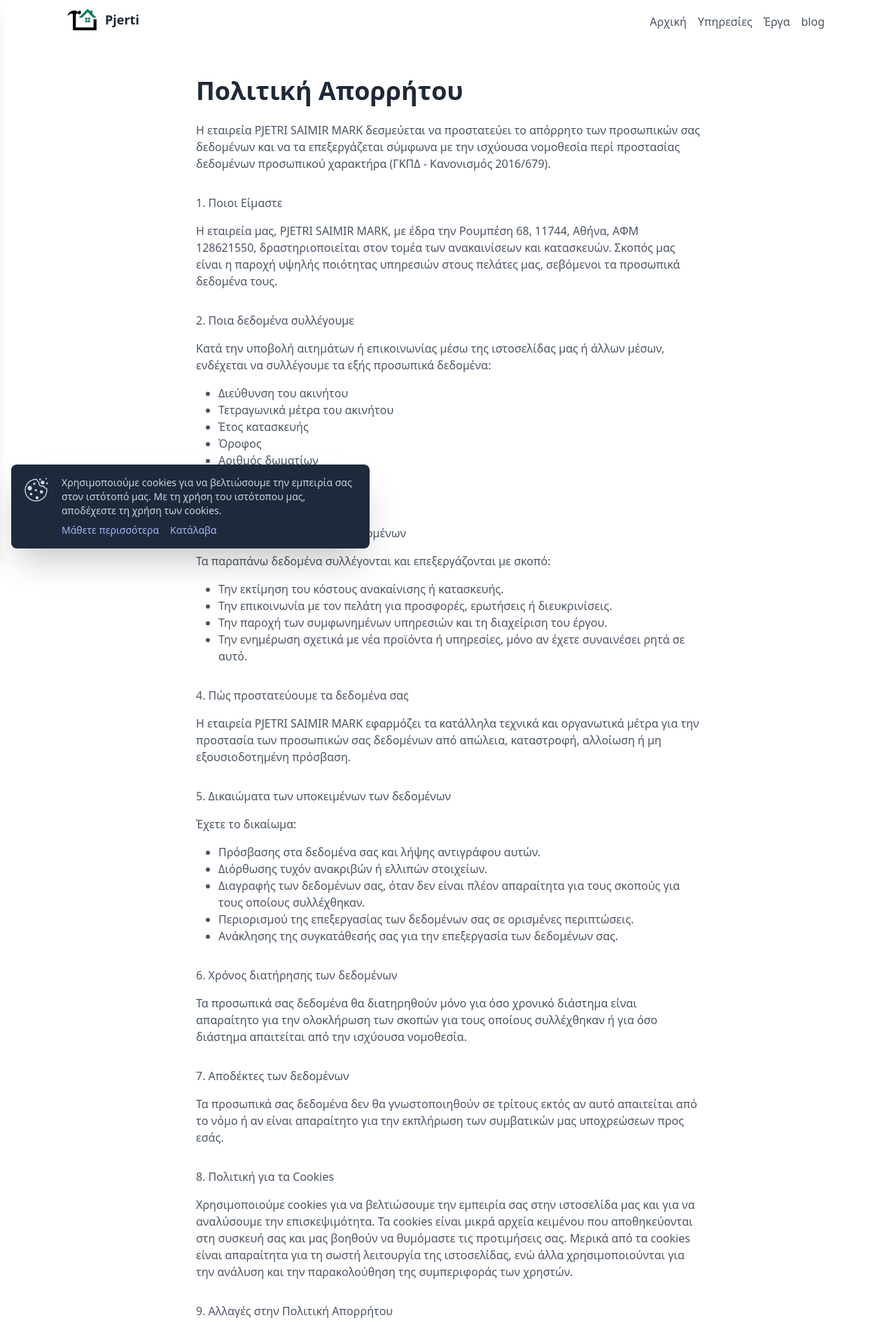
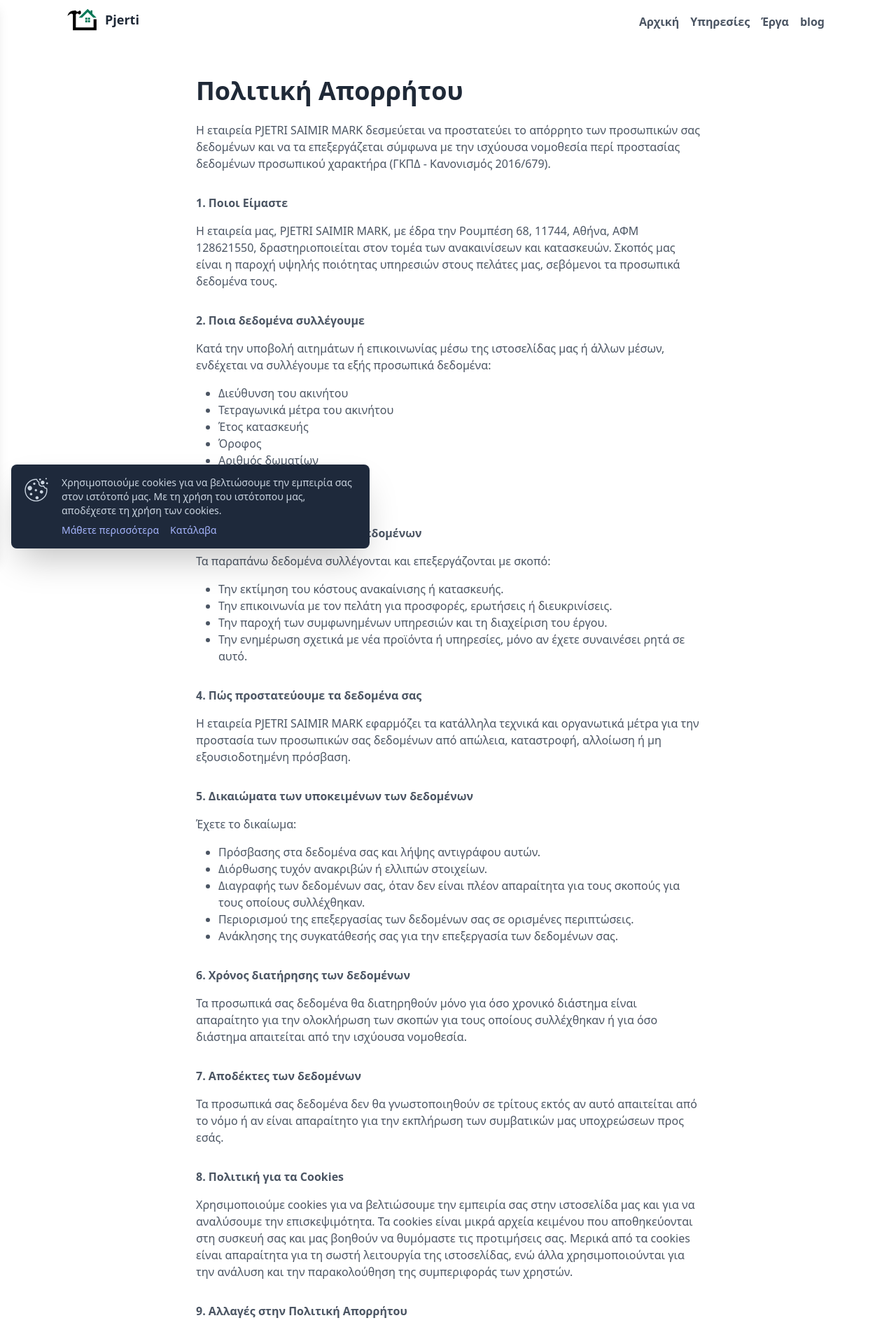
Before and after one commit to gparas/constructions-pjetri, a Next.js app: page /privacy-policy in a window 1280 px wide. Shown: the top 1904 px of the page at 70% size. Built offline with nearby package versions, Linux system fonts and the light colour scheme; no server answers.

Commit message:
small fixes

```diff
--- a/app/(main)/anakainisi/faq.tsx
+++ b/app/(main)/anakainisi/faq.tsx
@@ -21,7 +21,7 @@ const Faq = () => {
                 className="flex items-center justify-between gap-3 py-4"
                 onClick={() => toggle(index)}
               >
-                <p className="text-lg heading">{faq.title}</p>
+                <p className="text-lg font-semibold">{faq.title}</p>
                 <ChevronDownIcon
                   width={24}
                   height={24}
--- a/app/(main)/privacy-policy/page.tsx
+++ b/app/(main)/privacy-policy/page.tsx
@@ -19,14 +19,14 @@ const PrivacyPolicyPage = () => {
           ισχύουσα νομοθεσία περί προστασίας δεδομένων προσωπικού χαρακτήρα
           (ΓΚΠΔ - Κανονισμός 2016/679).
         </p>
-        <p className="mb-4 heading">1. Ποιοι Είμαστε</p>
+        <p className="mb-4 font-semibold">1. Ποιοι Είμαστε</p>
         <p className="mb-8">
           Η εταιρεία μας, PJETRI SAIMIR MARK, με έδρα την Ρουμπέση 68, 11744,
           Αθήνα, ΑΦΜ 128621550, δραστηριοποιείται στον τομέα των ανακαινίσεων
           και κατασκευών. Σκοπός μας είναι η παροχή υψηλής ποιότητας υπηρεσιών
           στους πελάτες μας, σεβόμενοι τα προσωπικά δεδομένα τους.
         </p>
-        <p className="mb-4 heading">2. Ποια δεδομένα συλλέγουμε</p>
+        <p className="mb-4 font-semibold">2. Ποια δεδομένα συλλέγουμε</p>
         <p className="mb-4">
           Κατά την υποβολή αιτημάτων ή επικοινωνίας μέσω της ιστοσελίδας μας ή
           άλλων μέσων, ενδέχεται να συλλέγουμε τα εξής προσωπικά δεδομένα:
@@ -40,7 +40,9 @@ const PrivacyPolicyPage = () => {
           <li>Διεύθυνση email</li>
           <li>Τηλέφωνο</li>
         </ul>
-        <p className="mb-4 heading">3. Σκοπός επεξεργασίας των δεδομένων</p>
+        <p className="mb-4 font-semibold">
+          3. Σκοπός επεξεργασίας των δεδομένων
+        </p>
         <p className="mb-4 ">
           Τα παραπάνω δεδομένα συλλέγονται και επεξεργάζονται με σκοπό:
         </p>
@@ -58,13 +60,15 @@ const PrivacyPolicyPage = () => {
             συναινέσει ρητά σε αυτό.
           </li>
         </ul>
-        <p className="mb-4 heading">4. Πώς προστατεύουμε τα δεδομένα σας</p>
+        <p className="mb-4 font-semibold">
+          4. Πώς προστατεύουμε τα δεδομένα σας
+        </p>
         <p className="mb-8">
           Η εταιρεία PJETRI SAIMIR MARK εφαρμόζει τα κατάλληλα τεχνικά και
           οργανωτικά μέτρα για την προστασία των προσωπικών σας δεδομένων από
           απώλεια, καταστροφή, αλλοίωση ή μη εξουσιοδοτημένη πρόσβαση.
         </p>
-        <p className="mb-4 heading">
+        <p className="mb-4 font-semibold">
           5. Δικαιώματα των υποκειμένων των δεδομένων
         </p>
         <p className="mb-4 ">Έχετε το δικαίωμα:</p>
@@ -84,19 +88,19 @@ const PrivacyPolicyPage = () => {
             σας.
           </li>
         </ul>
-        <p className="mb-4 heading">6. Χρόνος διατήρησης των δεδομένων</p>
+        <p className="mb-4 font-semibold">6. Χρόνος διατήρησης των δεδομένων</p>
         <p className="mb-8">
           Τα προσωπικά σας δεδομένα θα διατηρηθούν μόνο για όσο χρονικό διάστημα
           είναι απαραίτητο για την ολοκλήρωση των σκοπών για τους οποίους
           συλλέχθηκαν ή για όσο διάστημα απαιτείται από την ισχύουσα νομοθεσία.
         </p>
-        <p className="mb-4 heading">7. Αποδέκτες των δεδομένων</p>
+        <p className="mb-4 font-semibold">7. Αποδέκτες των δεδομένων</p>
         <p className="mb-8">
           Τα προσωπικά σας δεδομένα δεν θα γνωστοποιηθούν σε τρίτους εκτός αν
           αυτό απαιτείται από το νόμο ή αν είναι απαραίτητο για την εκπλήρωση
           των συμβατικών μας υποχρεώσεων προς εσάς.
         </p>
-        <p className="mb-4 heading">8. Πολιτική για τα Cookies</p>
+        <p className="mb-4 font-semibold">8. Πολιτική για τα Cookies</p>
         <p className="mb-8">
           Χρησιμοποιούμε cookies για να βελτιώσουμε την εμπειρία σας στην
           ιστοσελίδα μας και για να αναλύσουμε την επισκεψιμότητα. Τα cookies
@@ -106,13 +110,13 @@ const PrivacyPolicyPage = () => {
           χρησιμοποιούνται για την ανάλυση και την παρακολούθηση της
           συμπεριφοράς των χρηστών.
         </p>
-        <p className="mb-4 heading">9. Αλλαγές στην Πολιτική Απορρήτου</p>
+        <p className="mb-4 font-semibold">9. Αλλαγές στην Πολιτική Απορρήτου</p>
         <p className="mb-8">
           Η παρούσα Πολιτική Απορρήτου μπορεί να τροποποιηθεί όποτε κριθεί
           απαραίτητο. Κάθε τροποποίηση θα αναρτάται στην ιστοσελίδα μας, και οι
           πελάτες μας θα ενημερώνονται για οποιεσδήποτε σημαντικές αλλαγές.
         </p>
-        <p className="mb-4 heading">10. Επικοινωνία</p>
+        <p className="mb-4 font-semibold">10. Επικοινωνία</p>
         <p className="mb-4">
           Για οποιοδήποτε αίτημα ή διευκρίνιση σχετικά με την επεξεργασία των
           προσωπικών σας δεδομένων, μπορείτε να επικοινωνήσετε μαζί μας:
--- a/app/(main)/services/features.tsx
+++ b/app/(main)/services/features.tsx
@@ -76,16 +76,12 @@ const Features = () => {
             πολυκατοικιών και επαγγελματικών χώρων.
           </p>
         </header>
-        <div className="grid grid-cols-1 md:grid-cols-2 lg:grid-cols-3 gap-y-10 gap-x-5 text-center md:text-left">
+        <div className="grid grid-cols-1 sm:grid-cols-2 lg:grid-cols-3 gap-y-10 gap-x-5 text-center">
           {FEATURES.map((feature, index) => {
             const Icon = feature.icon;
             return (
               <div key={index}>
-                <Icon
-                  width={48}
-                  height={48}
-                  className="fill-primary mx-auto md:mx-0"
-                />
+                <Icon width={48} height={48} className="fill-primary mx-auto" />
                 <h3 className="mb-4 mt-6 text-xl">{feature.title}</h3>
                 <p>{feature.description}</p>
               </div>
--- a/app/(offer)/prosfora/thank-you/page.tsx
+++ b/app/(offer)/prosfora/thank-you/page.tsx
@@ -30,7 +30,7 @@ const ThankYouPage = () => {
         </p>
       </div>
       <div className="text-center">
-        <p className="heading">
+        <p className="font-semibold">
           Για οποιαδήποτε ερώτηση επικοινωνήσετε μαζί μας
         </p>
         <p>
--- a/components/banner/banner.tsx
+++ b/components/banner/banner.tsx
@@ -2,7 +2,7 @@ import LearnMoreButton from "../learn-more";
 
 const Banner = () => {
   return (
-    <section className="py-8">
+    <section>
       <div className="container">
         <div className="bg-gray-100 rounded-md p-8">
           <div className="flex flex-col items-center gap-1 text-center">
--- a/components/blog/cover-image.tsx
+++ b/components/blog/cover-image.tsx
@@ -1,25 +1,21 @@
 import cn from "classnames";
 import Link from "next/link";
-import Image from "next/image";
+import Image, { ImageProps } from "next/image";
 
-type Props = {
+interface Props extends ImageProps {
   title: string;
-  src: string;
-  priority?: boolean;
   slug?: string;
-};
+}
 
-const CoverImage = ({ title, src, slug, priority }: Props) => {
+const CoverImage = ({ title, slug, ...other }: Props) => {
   const image = (
     <Image
-      src={src}
-      priority={priority}
-      alt={`Cover Image for ${title}`}
       className={cn("w-full rounded-lg", {
         "hover:opacity-75 transition-opacity duration-200": slug,
       })}
-      width={1200}
-      height={630}
+      width={1092}
+      height={573}
+      {...other}
     />
   );
   return slug ? (
--- a/components/blog/hero-post.tsx
+++ b/components/blog/hero-post.tsx
@@ -10,7 +10,14 @@ const HeroPost = ({ post }: { post: Post }) => {
     <section className="py-12">
       <div className="container">
         <div className="mb-8 md:mb-16">
-          <CoverImage slug={slug} title={title} src={coverImage} priority />
+          <CoverImage
+            slug={slug}
+            title={title}
+            alt={title}
+            src={coverImage}
+            priority
+            sizes="100vw"
+          />
         </div>
         <div className="grid md:grid-cols-2 gap-4 lg:gap-x-8">
           <div>
--- a/components/blog/post-header.tsx
+++ b/components/blog/post-header.tsx
@@ -17,7 +17,7 @@ const PostHeader = ({ title, coverImage, date, excerpt }: Props) => {
       <h1 className="mb-4">{title}</h1>
       <p className="mb-8 text-xl">{excerpt}</p>
       <div className="mb-8">
-        <CoverImage title={title} src={coverImage} />
+        <CoverImage title={title} src={coverImage} alt={title} sizes="100vw" />
       </div>
     </>
   );
--- a/components/blog/post-preview.tsx
+++ b/components/blog/post-preview.tsx
@@ -13,7 +13,13 @@ const PostPreview = ({ title, coverImage, slug, date }: Props) => {
   return (
     <div>
       <div className="mb-5">
-        <CoverImage slug={slug} title={title} src={coverImage} />
+        <CoverImage
+          slug={slug}
+          title={title}
+          src={coverImage}
+          alt={title}
+          sizes="(min-width: 768px) 50vw, 100vw"
+        />
       </div>
       <div className="mb-2 text-lg">{formatDate(date)}</div>
       <h3 className="text-2xl mb-3 leading-snug">
--- a/components/navigation/nav-items.tsx
+++ b/components/navigation/nav-items.tsx
@@ -12,7 +12,7 @@ const NavItems = ({ onClick }: Props) => {
     <Link
       key={item.href}
       href={item.href}
-      className="p-2 heading"
+      className="p-2 font-semibold"
       onClick={onClick}
     >
       {item.label}
```
Also changed, not shown: app/(main)/terms-and-conditions/page.tsx (+12 -10 lines).
